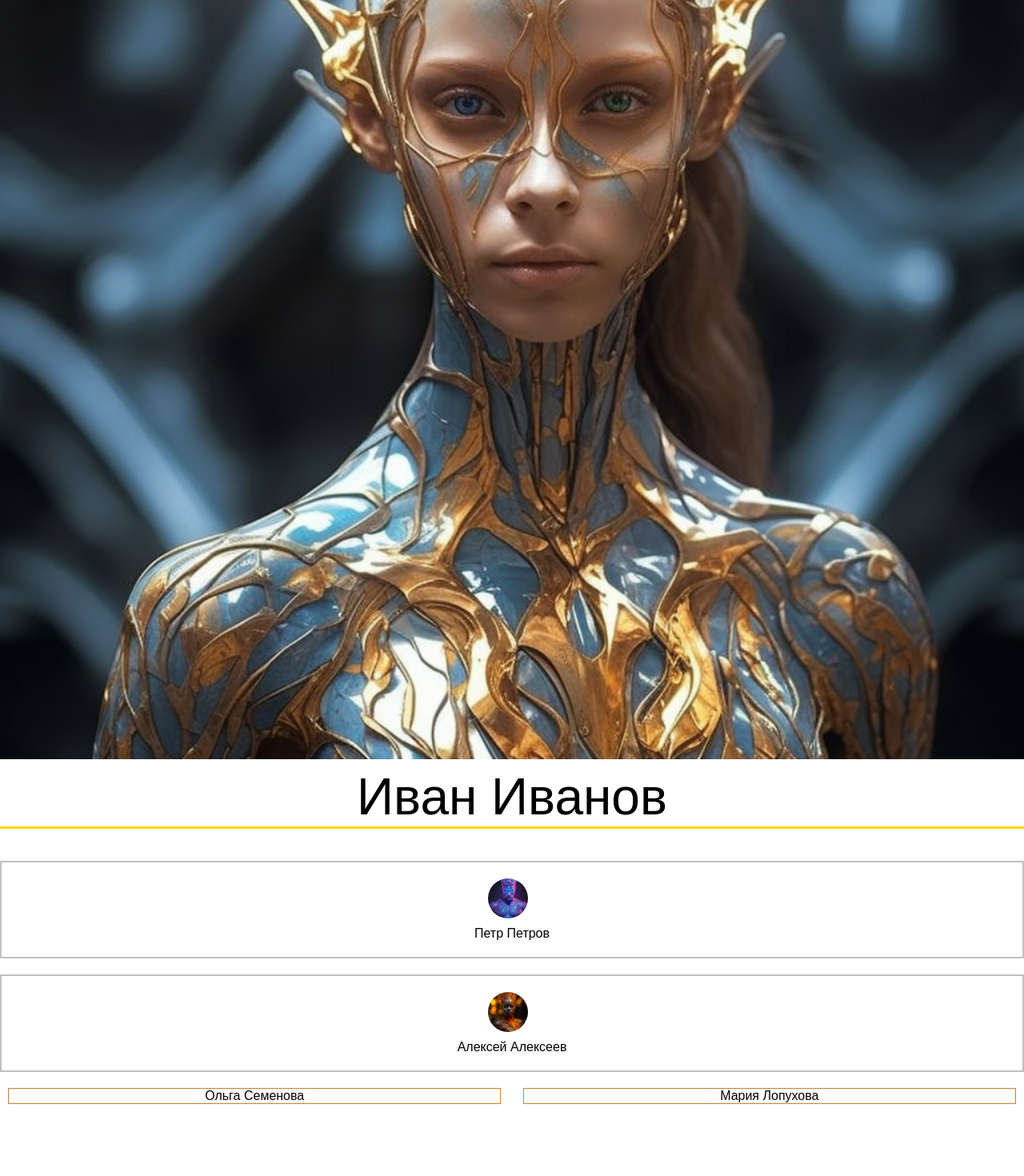
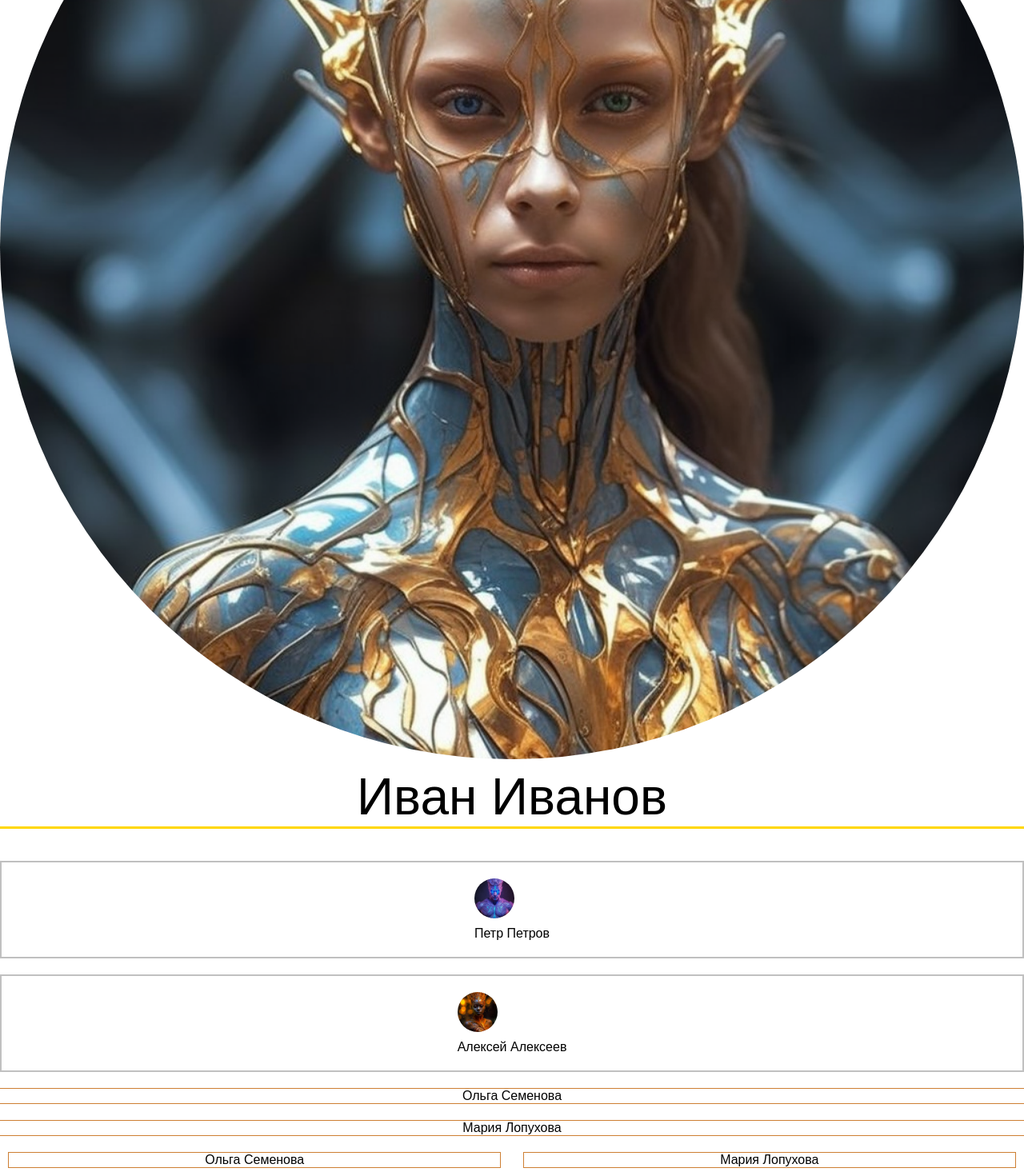
Before and after one commit to berezovskij/AlphaBoardApp, a React (Create React App) app: page / in a window 1280 px wide. Shown: the part 402-1872 px from the top of the page at 80% size. Before the commit the page ends 1792 px from the top, so only its background shows below. Built offline with nearby package versions, Linux system fonts and the light colour scheme.

Commit message:
change board view

```diff
--- a/src/Leaderboard.js
+++ b/src/Leaderboard.js
@@ -17,14 +17,31 @@ const Leaderboard = () => {
   return (
     <div className={styles.leaderboard}>
       <h1 className={styles.title}>Топ-5 Пользователей</h1>
-      {users.slice(0, 3).map((user) => (
-        <div key={user.id} className={`${styles.profile} ${styles[user.rank]}`}>
-          {user.photo && <img src={user.photo} alt={user.name} className={styles.photo} />}
-          <div className={styles.name}>{user.name}</div>
-        </div>
-      ))}
+      {users.map((user, index) => {
+        let userPhoto = user.photo ? (
+          <img src={user.photo} alt={user.name} className={styles.photo} />
+        ) : null;
+
+        if (index === 0) {
+          return (
+            <div key={user.id} className={`${styles.profile} ${styles[user.rank]}`}>
+              {userPhoto}
+              <div className={styles.name}>{user.name}</div>
+            </div>
+          );
+        }
+
+        return (
+          <div key={user.id} className={`${styles.profile} ${styles[user.rank]}`}>
+            <div className={styles.userContainer}>
+              {userPhoto}
+              <div className={styles.name}>{user.name}</div>
+            </div>
+          </div>
+        );
+      })}
       <div className={styles.normalUsersContainer}>
-        {users.slice(3, 5).map((user) => (
+        {users.slice(3).map((user) => (
           <div key={user.id} className={`${styles.profile} ${styles[user.rank]}`}>
             <div className={styles.name}>{user.name}</div>
           </div>
@@ -35,4 +52,5 @@ const Leaderboard = () => {
 };
 
 
+
 export default Leaderboard;
--- a/src/Leaderboard.module.css
+++ b/src/Leaderboard.module.css
@@ -35,7 +35,7 @@
 
 .topUser .photo {
   width: 100%;
-  border-radius: 0;
+  border-radius: 50%;
   object-fit: cover;
 }
 
```
